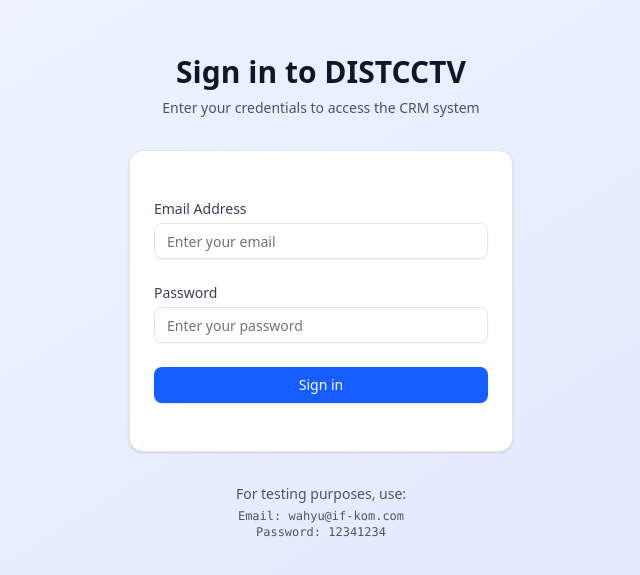
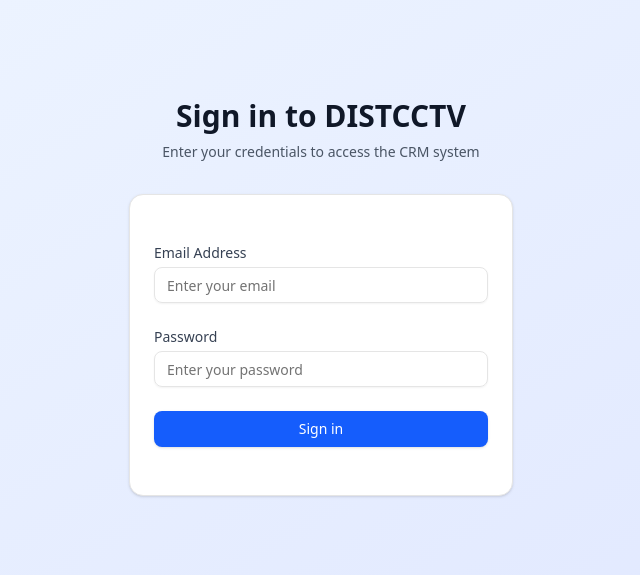
Before and after one commit to dafahfabiansyah/distcctv-ui, a React (Vite) app: page / in a window 1280 px wide. Shown: the part 115-690 px from the top of the page, without its empty margins (319-959 px from the left). Built offline with nearby package versions, Linux system fonts and the light colour scheme; no server answers.

Commit message:
refactor(LoginPage): remove test credentials from production code
The test credentials were commented out to prevent accidental usage in production environment while keeping them available in version control for future reference.

```diff
--- a/src/components/LoginPage.jsx
+++ b/src/components/LoginPage.jsx
@@ -105,13 +105,13 @@ const LoginPage = () => {
           </CardContent>
         </Card>
 
-        <div className="text-center text-sm text-gray-600">
+        {/* <div className="text-center text-sm text-gray-600">
           <p>For testing purposes, use:</p>
           <p className="font-mono text-xs mt-1">
             Email: wahyu@if-kom.com<br />
             Password: 12341234
           </p>
-        </div>
+        </div> */}
       </div>
     </div>
   )
```
